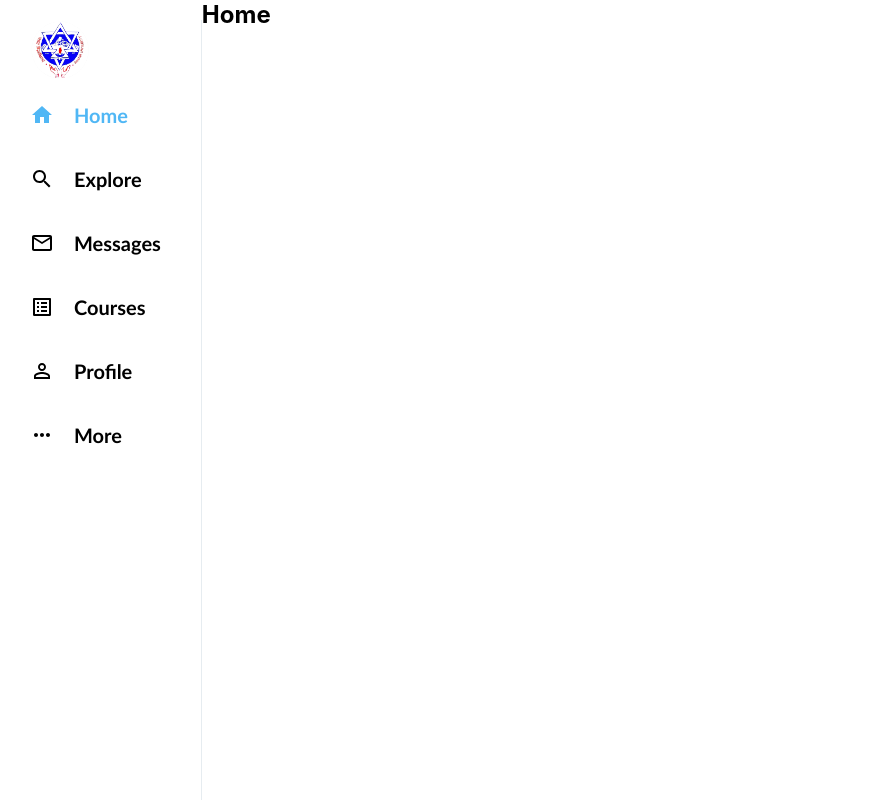
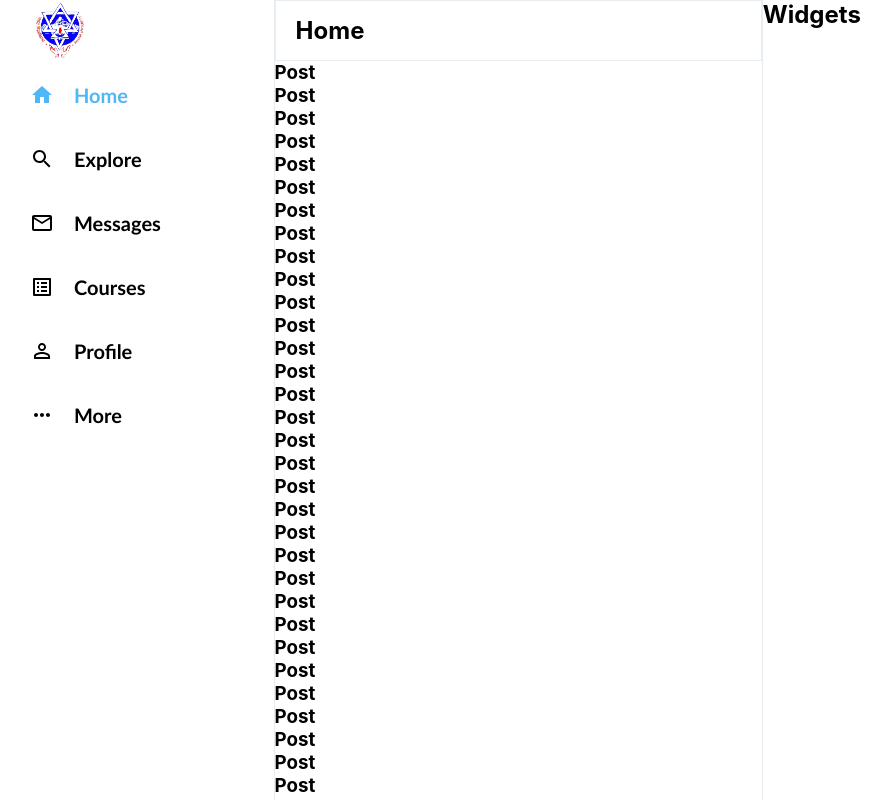
Before and after one commit to vishalkanu01/oss, a React (Create React App) app: page / in a window 1280 px wide. Shown: the whole page, without its empty margins (20-911 px from the left). Built offline with nearby package versions, Linux system fonts and the light colour scheme.

Commit message:
Feed is working

```diff
--- a/src/App.js
+++ b/src/App.js
@@ -1,6 +1,8 @@
 import './App.css';
 import Sidebar from "./components/Sidebar";
 import Feed from "./components/Feed";
+import Widgets from "./components/Widgets";
+
 
 
 function App() {
@@ -8,7 +10,7 @@ function App() {
     <div className="app">
       <Sidebar />
       < Feed />
-      {/* Widget */}
+      <Widgets />
     </div>
   );
 }
--- a/src/components/Feed.css
+++ b/src/components/Feed.css
@@ -0,0 +1,36 @@
+.feed {
+  flex: 0.4;
+  border-right: 1px solid var(--oss-background);
+  /* min-width: fit-content; */
+  overflow-y: scroll;
+}
+
+/* Hide scrollbar for chrome, safari and opera */
+.feed::-webkit-scrollbar {
+  display: none;
+}
+
+/* Hide scrollbar from IE, Edge and Firefox */
+.feed {
+  -ms-overflow-style: none;
+  scrollbar-width: none;
+}
+
+.feed__header {
+  position: sticky;
+  top: 0;
+  background-color: white;
+  z-index: 100;
+  border: 1px solid var(--oss-background);
+  padding: 15px 20px;
+}
+
+.feed__header .h2 {
+  font-size: 20px;
+  font-weight: 800;
+}
+@media screen and (min-width: 200px) and (max-width: 500px) {
+ .feed{
+  flex: 0.8;
+ }
+}
--- a/src/components/Feed.js
+++ b/src/components/Feed.js
@@ -1,12 +1,66 @@
 import React from 'react';
+import "./Feed.css"
 
 function Feed() {
     return (
-        <div>
-            <h2>Home</h2>
+        <div className='feed'>
+            <div className='feed__header'>
+                <h2 >Home</h2>
+
+            </div>
+            <h3>Post</h3>
+            <h3>Post</h3>
+            <h3>Post</h3>
+            <h3>Post</h3>
+            <h3>Post</h3>
+            <h3>Post</h3>
+            <h3>Post</h3>
+            <h3>Post</h3>
+            <h3>Post</h3>
+            <h3>Post</h3>
+            <h3>Post</h3>
+            <h3>Post</h3>
+            <h3>Post</h3>
+            <h3>Post</h3>
+            <h3>Post</h3>
+            <h3>Post</h3>
+            <h3>Post</h3>
+            <h3>Post</h3>
+            <h3>Post</h3>
+            <h3>Post</h3>
+            <h3>Post</h3>
+            <h3>Post</h3>
+            <h3>Post</h3>
+            <h3>Post</h3>
+            <h3>Post</h3>
+            <h3>Post</h3>
+            <h3>Post</h3>
+            <h3>Post</h3>
+            <h3>Post</h3>
+            <h3>Post</h3>
+            <h3>Post</h3>
+            <h3>Post</h3>
+            <h3>Post</h3>
+            <h3>Post</h3>
+            <h3>Post</h3>
+            <h3>Post</h3>
+            <h3>Post</h3>
+            <h3>Post</h3>
+            <h3>Post</h3>
+            <h3>Post</h3>
+            <h3>Post</h3>
+            <h3>Post</h3>
+            <h3>Post</h3>
+            <h3>Post</h3>
+            <h3>Post</h3>
+            <h3>Post</h3>
+            <h3>Post</h3>
+
+
             {/* Header */}
             {/* Tweet box */}
-            {/* Post */}
+
+
         </div>
     );
 }
--- a/src/components/Sidebar.css
+++ b/src/components/Sidebar.css
@@ -1,7 +1,7 @@
 .sidebar {
     border-right: 1px solid var(--oss-background);
-    flex: 0.1;
-    margin-top: 20px;
+    flex: 0.2;
+    /* min-width: 250px; */
     padding-left: 20px;
     padding-right: 20px;
     font-family: 'Trebuchet MS', 'Lucida Sans Unicode', 'Lucida Grande', 'Lucida Sans', Arial, sans-serif;
@@ -17,7 +17,7 @@
 
 @media screen and (min-width: 200px) and (max-width: 500px) {
     .sidebar {
-
+        margin-top: 10px;
         padding-left: 0px;
         padding-right: 0px;
     }
--- /dev/null
+++ b/src/components/Widgets.css
@@ -0,0 +1,8 @@
+.widgets {
+    flex: 0.3;
+}
+@media screen and (min-width: 200px) and (max-width: 500px) {
+    .widgets{
+        display: none;
+    }
+}
--- /dev/null
+++ b/src/components/Widgets.js
@@ -0,0 +1,13 @@
+import React from 'react';
+import "./Widgets.css"
+
+
+function Widgets() {
+    return (
+        <div className='widgets'>
+            <h2>Widgets</h2>
+        </div>
+    );
+}
+
+export default Widgets;
```
